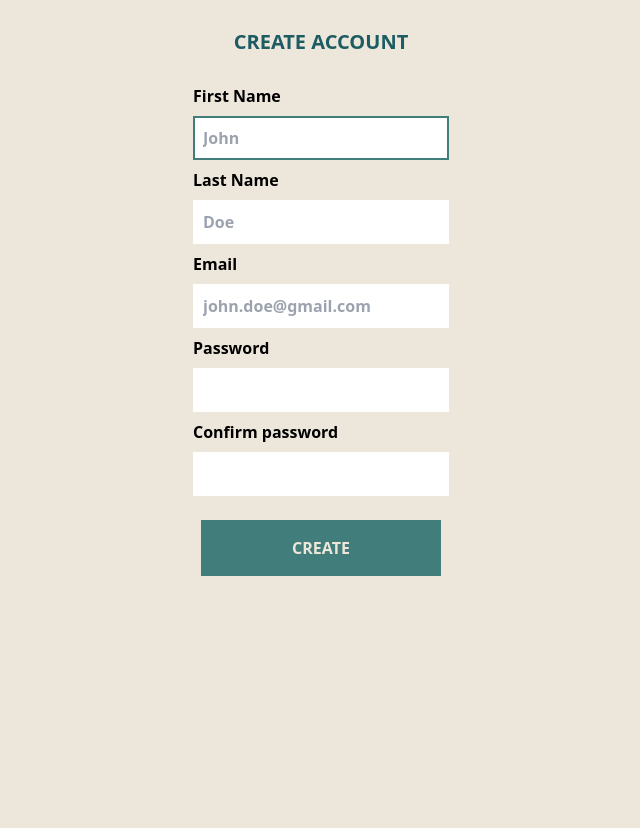
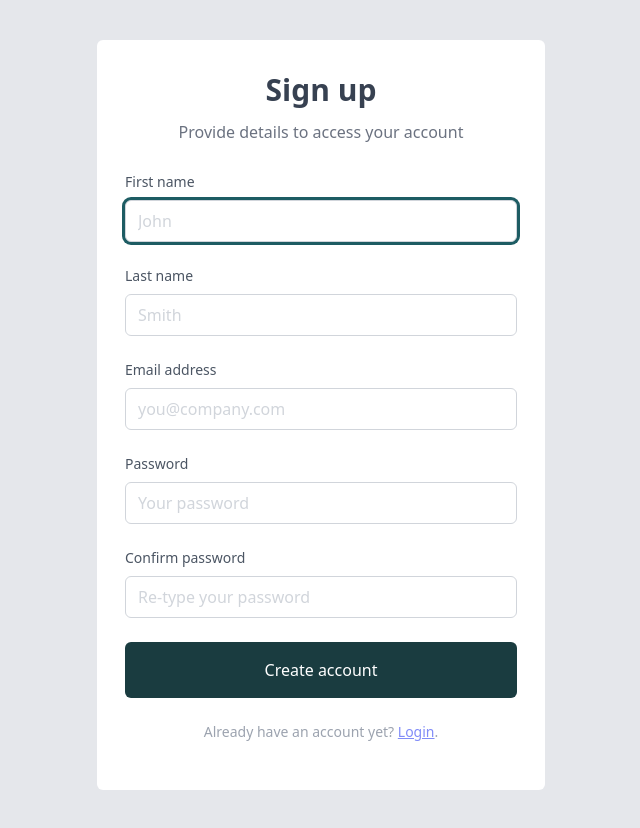
Before and after one commit to AdityaPimpalkar/BlogIt-client, a React (Create React App) app: page /signup in a window 1280 px wide. Shown: the whole page, without its empty margins (319-959 px from the left). Before the commit the page ends 800 px from the top, so only its background shows below. Built offline with nearby package versions, Linux system fonts and the light colour scheme.

Commit message:
toast notification and sign up form changes

```diff
--- a/package.json
+++ b/package.json
@@ -10,11 +10,13 @@
     "@types/node": "^16.11.27",
     "@types/react": "^18.0.5",
     "@types/react-dom": "^18.0.1",
+    "axios": "^0.26.1",
     "joi": "^17.6.0",
     "react": "^18.0.0",
     "react-dom": "^18.0.0",
     "react-router-dom": "^6.3.0",
     "react-scripts": "5.0.1",
+    "react-toastify": "^8.2.0",
     "typescript": "^4.6.3",
     "web-vitals": "^2.1.4"
   },
--- a/src/App.tsx
+++ b/src/App.tsx
@@ -1,6 +1,9 @@
 import { BrowserRouter, Routes, Route } from "react-router-dom";
+import { toast } from "react-toastify";
 import "./App.css";
 import Signup from "./screens/Signup";
+
+toast.configure({ position: "top-right" });
 
 function App() {
   return (
--- a/src/screens/Signup.tsx
+++ b/src/screens/Signup.tsx
@@ -1,14 +1,16 @@
 import React, { useState } from "react";
 import { useNavigate } from "react-router-dom";
 import Joi from "joi";
+import Spinner from "../icons/Spinner";
 
-function Login() {
+function Signup() {
   const [firstName, setFirstName] = useState("");
   const [lastName, setLastName] = useState("");
   const [email, setEmail] = useState("");
   const [password, setPassword] = useState("");
   const [confirmPassword, setConfirmPassword] = useState("");
   const [errors, setErrors] = useState<signUpForm>({} as signUpForm);
+  const [isProcessing, setIsProcessing] = useState(false);
   const navigate = useNavigate();
 
   const form = {
@@ -18,8 +20,14 @@ function Login() {
       .email({ tlds: { allow: false } })
       .required()
       .label("Email"),
-    password: Joi.string().required().label("Password"),
-    confirmPassword: Joi.string().required().label("Confirm password"),
+    password: Joi.string().min(3).max(15).required().label("Password"),
+    confirmPassword: Joi.any()
+      .required()
+      .equal(password)
+      .label("Confirm password")
+      .options({
+        messages: { "any.only": "{{#label}} does not match with password" },
+      }),
   };
 
   const handleChange = (
@@ -34,7 +42,6 @@ function Login() {
     });
 
     const { error } = schemaProp.validate(validate);
-    console.log(error?.details);
 
     if (error) {
       const errorDetails = { [name]: error.details[0].message };
@@ -67,55 +74,62 @@ function Login() {
       setErrors({ ...errors, ...errorDetails });
       return;
     }
-    console.log("saved");
+    setIsProcessing(true);
   };
 
   return (
-    <div className="App max-h-screen">
-      <div className="flex justify-center">
-        <div className="font-semibold h-1/4 flex flex-col p-2 w-11/12 md:w-6/12 md:m-2 lg:w-4/12 xl:w-3/12">
-          <h2 className="text-center text-tealprimary uppercase text-xl my-3">
-            create account
-          </h2>
-          <div className="py-2 flex flex-col lg:p-4">
+    <div className="flex items-center min-h-screen bg-gray-200 dark:bg-gray-900">
+      <div className="container mx-auto">
+        <div className="max-w-md mx-auto my-10 py-5 bg-white rounded-md">
+          <div className="text-center">
+            <h1 className="my-3 text-3xl font-semibold text-gray-700 dark:text-gray-200">
+              Sign up
+            </h1>
+            <p className="text-gray-500 dark:text-gray-400">
+              Provide details to access your account
+            </p>
+          </div>
+          <div className="m-7">
+            <form action="">
               <Input
-              label="First Name"
                 type="text"
+                label="First name"
                 name="firstName"
-              value={firstName}
                 placeholder="John"
                 autoFocus={true}
+                value={firstName}
                 onChnage={(val: React.ChangeEvent<HTMLInputElement>) =>
                   handleChange(val, setFirstName)
                 }
                 error={errors.firstName ?? errors.firstName}
               />
               <Input
-              label="Last Name"
                 type="text"
+                label="Last name"
                 name="lastName"
+                placeholder="Smith"
                 value={lastName}
-              placeholder="Doe"
                 onChnage={(val: React.ChangeEvent<HTMLInputElement>) =>
                   handleChange(val, setLastName)
                 }
                 error={errors.lastName ?? errors.lastName}
               />
               <Input
-              label="Email"
-              type="text"
+                type="email"
+                label="Email address"
                 name="email"
+                placeholder="you@company.com"
                 value={email}
-              placeholder="john.doe@gmail.com"
                 onChnage={(val: React.ChangeEvent<HTMLInputElement>) =>
                   handleChange(val, setEmail)
                 }
                 error={errors.email ?? errors.email}
               />
               <Input
+                type="password"
                 label="Password"
-              type="password"
                 name="password"
+                placeholder="Your password"
                 value={password}
                 onChnage={(val: React.ChangeEvent<HTMLInputElement>) =>
                   handleChange(val, setPassword)
@@ -123,22 +137,41 @@ function Login() {
                 error={errors.password ?? errors.password}
               />
               <Input
+                type="password"
                 label="Confirm password"
-              type="password"
                 name="confirmPassword"
+                placeholder="Re-type your password"
                 value={confirmPassword}
                 onChnage={(val: React.ChangeEvent<HTMLInputElement>) =>
                   handleChange(val, setConfirmPassword)
                 }
                 error={errors.confirmPassword ?? errors.confirmPassword}
               />
-          </div>
+              <div className="mb-6">
                 <button
-            className="p-4 text-peach bg-teal uppercase mx-8 hover:bg-tealprimary"
+                  type="button"
+                  className="w-full px-3 py-4 flex justify-center items-center text-white bg-tealsecondary rounded-md focus:outline-none"
                   onClick={() => handleSave()}
                 >
-            create
+                  {isProcessing ? (
+                    <Spinner className="text-white h-5 w-5" />
+                  ) : null}
+
+                  {isProcessing ? "Processing..." : "Create account"}
                 </button>
+              </div>
+              <p className="text-sm text-center text-gray-400">
+                Already have an account yet?{" "}
+                <a
+                  href="/login"
+                  className="text-indigo-400 underline focus:outline-none focus:underline focus:text-indigo-500 dark:focus:border-indigo-800"
+                >
+                  Login
+                </a>
+                .
+              </p>
+            </form>
+          </div>
         </div>
       </div>
     </div>
@@ -156,12 +189,18 @@ const Input = ({
   error,
 }: InputProps) => {
   return (
-    <React.Fragment>
-      <span className="ml-2">{label}</span>
+    <div className={`${error ? "mb-0" : "mb-6"}`}>
+      <label
+        htmlFor={name}
+        className="block mb-2 text-sm text-gray-600 dark:text-gray-400"
+      >
+        {label}
+      </label>
       <input
         type={type}
-        className="p-2 m-2 outline-none border-white border-2 focus:border-teal"
+        className="w-full px-3 py-2 placeholder-gray-300 border border-gray-300 rounded-md focus:outline-none focus:border-tealprimary-400 focus:ring focus:ring-tealprimary focus:border-tealprimary-300 dark:bg-gray-700 dark:text-white dark:placeholder-gray-500 dark:border-gray-600 dark:focus:ring-gray-900 dark:focus:border-gray-500"
         name={name}
+        id={name}
         placeholder={placeholder}
         value={value}
         autoFocus={autoFocus}
@@ -170,8 +209,8 @@ const Input = ({
         autoSave="off"
         onChange={onChnage}
       />
-      <span className="text-red text-sm ml-2">{error ?? error}</span>
-    </React.Fragment>
+      <div className="text-sm text-red-500 mt-1">{error ?? error}</div>
+    </div>
   );
 };
 
@@ -194,4 +233,4 @@ type InputProps = {
   error?: string;
 };
 
-export default Login;
+export default Signup;
--- a/tailwind.config.js
+++ b/tailwind.config.js
@@ -1,4 +1,7 @@
+const colors = require("tailwindcss/colors");
+
 module.exports = {
+  darkMode: "class",
   content: ["./src/**/*.{js,jsx,ts,tsx}"],
   theme: {
     colors: {
@@ -9,7 +12,13 @@ module.exports = {
       black: "#000",
       peach: "#EDE6DB",
     },
-    extend: {},
+    extend: {
+      colors: {
+        gray: colors.gray,
+        red: colors.red,
+        indigo: colors.indigo,
+      },
+    },
   },
   plugins: [],
 };
```
Also changed, not shown: 1 other file (tests, documents, lock files or other folders). Lines whose indentation alone changed are shown as unchanged.
